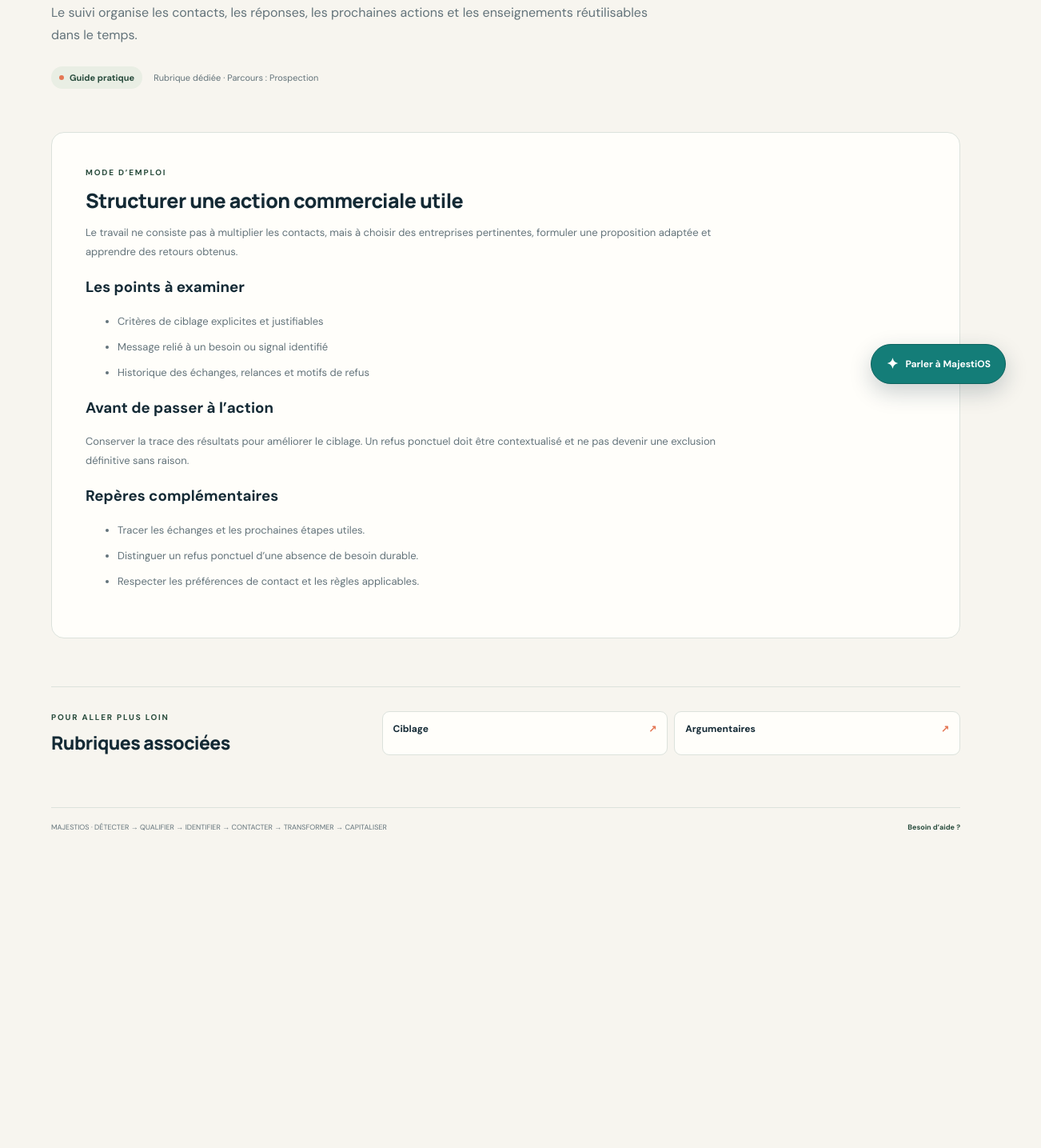
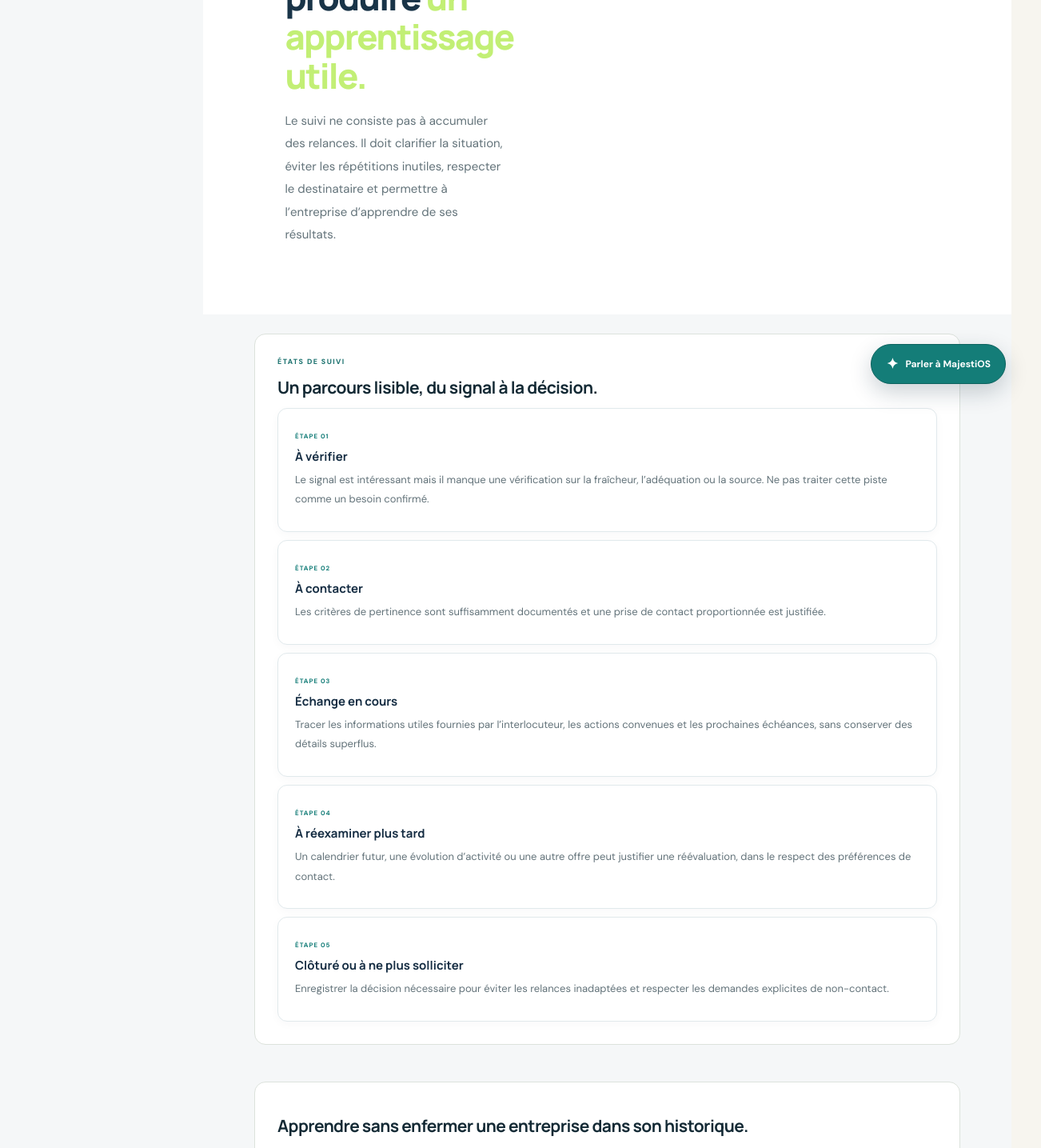
Before and after one commit to Chexpeer/Majestios, a Next.js app: page /developpement-commercial/prospection/suivi in a window 1280 px wide. Shown: the part 300-1735 px from the top of the page at 80% size, 1302 px wide, since content can reach past the window. Before the commit the page ends 1390 px from the top, so only its background shows below. Built offline with nearby package versions, Linux system fonts and the light colour scheme.

Commit message:
Approfondir le suivi des contacts et la capitalisation des retours commerciaux

```diff
--- a/src/app/developpement-commercial/prospection/suivi/page.tsx
+++ b/src/app/developpement-commercial/prospection/suivi/page.tsx
@@ -1,7 +1,21 @@
-import SiteHub from "@/components/site-hub";
+import Link from "next/link";
+import PublicHeader from "@/components/public-header";
 
-export const metadata = { title: "Suivi de prospection — MajestiOS", description: "Le suivi organise les contacts, les réponses, les prochaines actions et les enseignements réutilisables dans le temps." };
+export const metadata = { title: "Suivi de prospection — MajestiOS", description: "Organiser les réponses, les prochaines étapes et les apprentissages commerciaux dans un suivi traçable et respectueux." };
 
-export default function Page() {
-  return <SiteHub pathname="/developpement-commercial/prospection/suivi" intro="Le suivi organise les contacts, les réponses, les prochaines actions et les enseignements réutilisables dans le temps." checklist={["Tracer les échanges et les prochaines étapes utiles.","Distinguer un refus ponctuel d’une absence de besoin durable.","Respecter les préférences de contact et les règles applicables."]} />;
+const states = [
+ {title:"À vérifier",text:"Le signal est intéressant mais il manque une vérification sur la fraîcheur, l’adéquation ou la source. Ne pas traiter cette piste comme un besoin confirmé."},
+ {title:"À contacter",text:"Les critères de pertinence sont suffisamment documentés et une prise de contact proportionnée est justifiée."},
+ {title:"Échange en cours",text:"Tracer les informations utiles fournies par l’interlocuteur, les actions convenues et les prochaines échéances, sans conserver des détails superflus."},
+ {title:"À réexaminer plus tard",text:"Un calendrier futur, une évolution d’activité ou une autre offre peut justifier une réévaluation, dans le respect des préférences de contact."},
+ {title:"Clôturé ou à ne plus solliciter",text:"Enregistrer la décision nécessaire pour éviter les relances inadaptées et respecter les demandes explicites de non-contact."}
+];
+
+export default function SuiviProspectionPage() {
+ return <main className="public-site concept-page"><PublicHeader />
+  <section className="how-section concept-hero"><div><span className="section-label">PROSPECTION INVERSÉE · SUIVI</span><h1>Chaque contact doit produire <em>un apprentissage utile.</em></h1><p>Le suivi ne consiste pas à accumuler des relances. Il doit clarifier la situation, éviter les répétitions inutiles, respecter le destinataire et permettre à l’entreprise d’apprendre de ses résultats.</p></div></section>
+  <section className="concept-principles"><span className="section-label">ÉTATS DE SUIVI</span><h2>Un parcours lisible, du signal à la décision.</h2><div className="results-list">{states.map((s,i)=><article className="result-card" key={s.title}><div className="result-main"><span className="result-category">ÉTAPE {String(i+1).padStart(2,"0")}</span><h3>{s.title}</h3><p>{s.text}</p></div></article>)}</div></section>
+  <section className="concept-principles"><h2>Apprendre sans enfermer une entreprise dans son historique.</h2><p>Un refus peut concerner une prestation, un moment ou un budget précis. Il ne doit pas être interprété comme un refus universel et permanent. À l’inverse, une demande de ne plus être contacté doit être respectée et ne pas être contournée par une autre campagne.</p><p>Les indicateurs utiles peuvent inclure la fraîcheur des données, les réponses obtenues, les prochaines étapes acceptées et les raisons de clôture lorsqu’elles sont communiquées volontairement.</p><p><strong>État du service :</strong> cette page décrit la méthode de suivi prévue. Elle ne signifie pas qu’un CRM complet ou une synchronisation automatique de tous les échanges est déjà opérationnel.</p><div className="route-actions"><Link className="search-submit concept-cta" href="/developpement-commercial/prospection/ciblage">Ciblage commercial ↗</Link><Link className="search-submit concept-cta" href="/developpement-commercial/prospection/argumentaires">Argumentaires ↗</Link></div></section>
+  <footer className="public-footer"><Link className="footer-brand" href="/">MajestiOS</Link><Link href="/developpement-commercial/prospection">Vue d’ensemble de la prospection</Link><Link href="/faq#prospection">FAQ</Link></footer>
+ </main>;
 }
```
